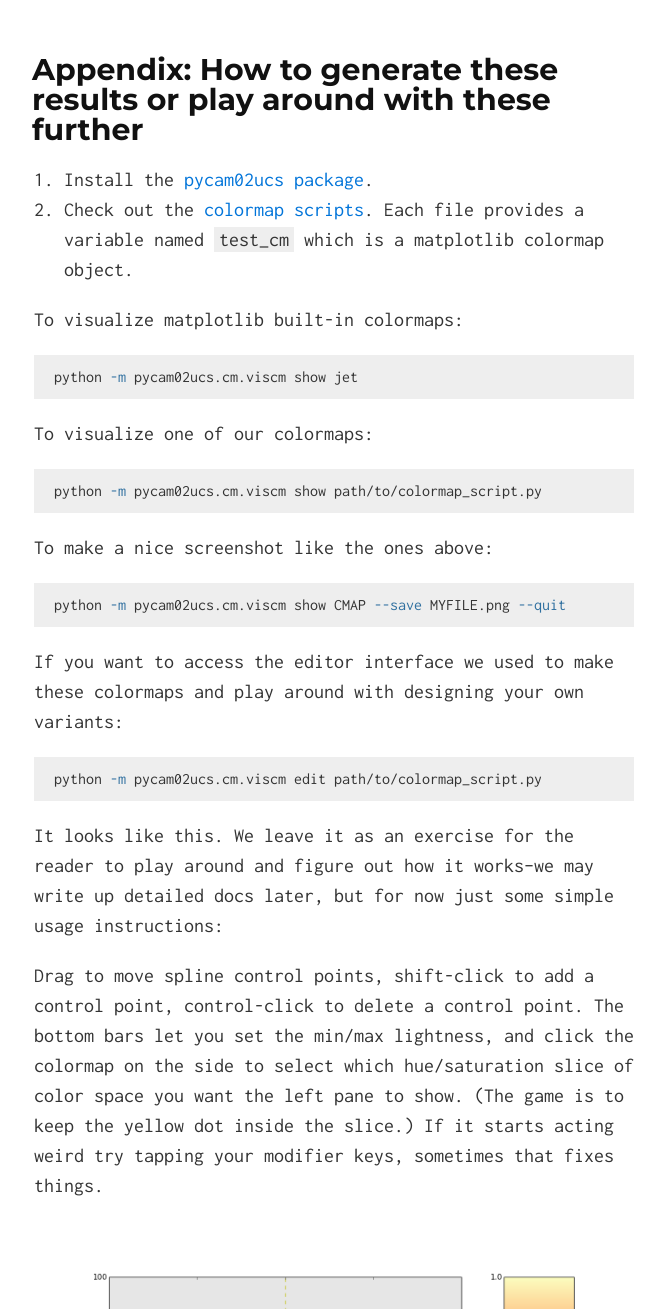
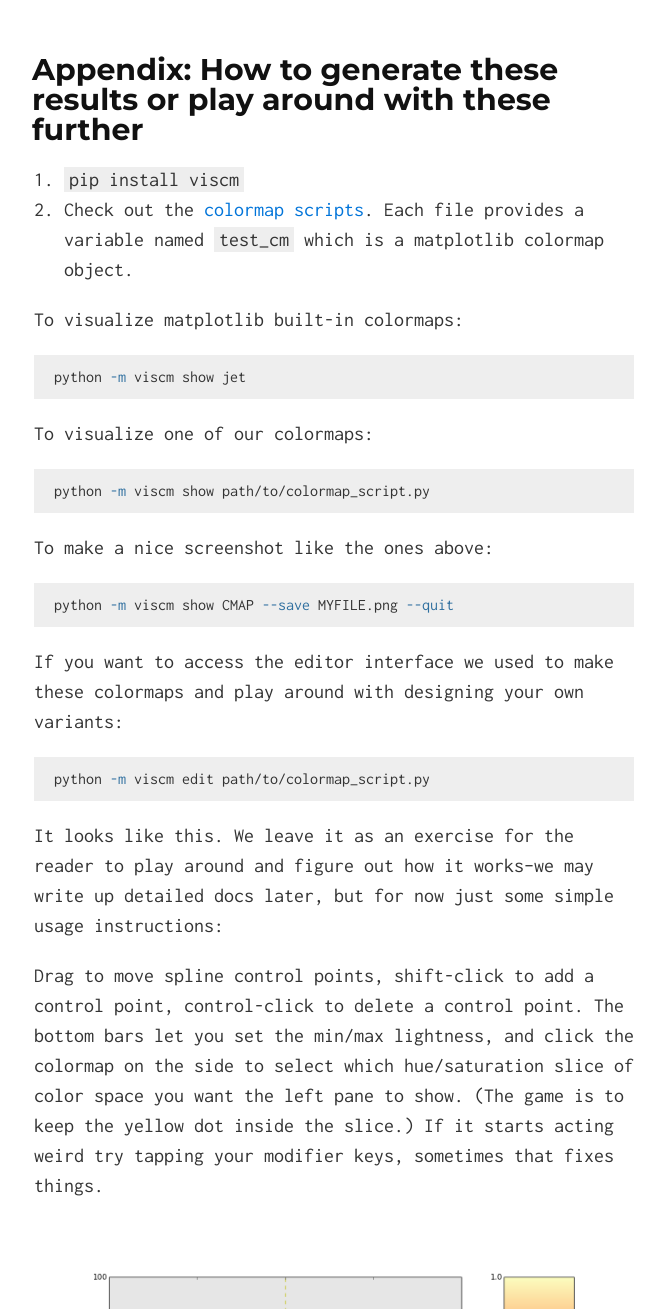
Before and after one commit to BIDS/colormap, a Jekyll site: the page built from index.md, in a window 1280 px wide and 1400 px high, scrolled down 7971 px, cut to the strip 91-1400 px from the top of the window. Shown: the whole strip, without its empty margins (306-971 px from the left). Built offline with Jekyll 4.4.1, drawn with Linux system fonts in a browser that asks for light colours; Markdown is read by kramdown in place of the engine named in the settings.

Commit message:
update viscm url

````diff
--- a/index.md
+++ b/index.md
@@ -150,7 +150,7 @@ Option D:
 
 ## Appendix: How to generate these results or play around with these further
 
-1. Install the [pycam02ucs package](https://github.com/njsmith/pycam02ucs).
+1. `pip install viscm`
 2. Check out the
    [colormap scripts](https://github.com/bids/colormap). Each file
    provides a variable named `test_cm` which is a matplotlib colormap object.
@@ -158,19 +158,19 @@ Option D:
 To visualize matplotlib built-in colormaps:
 
 ```sh
-python -m pycam02ucs.cm.viscm show jet
+python -m viscm show jet
 ```
 
 To visualize one of our colormaps:
 
 ```sh
-python -m pycam02ucs.cm.viscm show path/to/colormap_script.py
+python -m viscm show path/to/colormap_script.py
 ```
 
 To make a nice screenshot like the ones above:
 
 ```sh
-python -m pycam02ucs.cm.viscm show CMAP --save MYFILE.png --quit
+python -m viscm show CMAP --save MYFILE.png --quit
 ```
 
 
@@ -178,7 +178,7 @@ If you want to access the editor interface we used to make these
 colormaps and play around with designing your own variants:
 
 ```sh
-python -m pycam02ucs.cm.viscm edit path/to/colormap_script.py
+python -m viscm edit path/to/colormap_script.py
 ```
 
 It looks like this. We leave it as an exercise for the reader to play around
````
Also changed, not shown: 11 other files.
